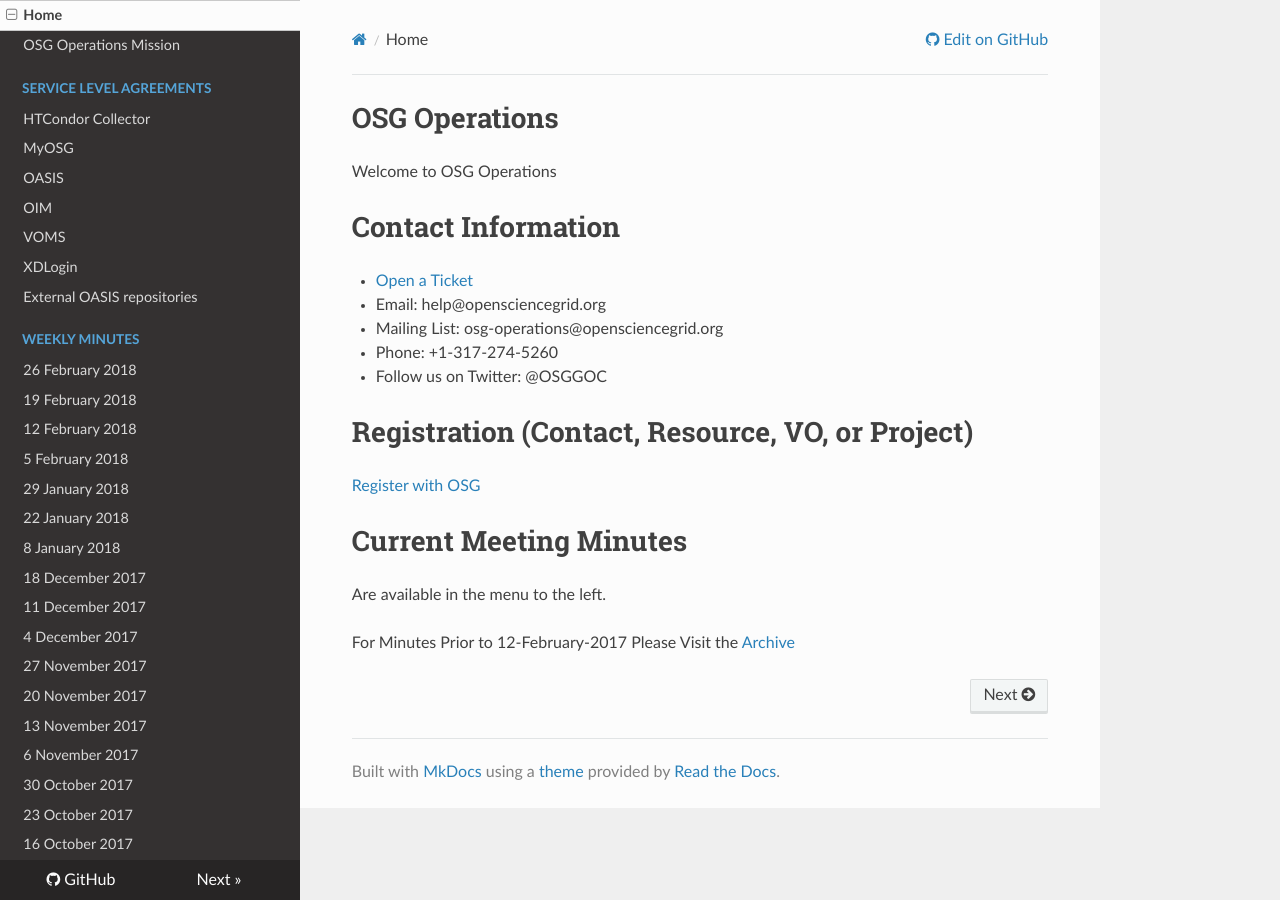
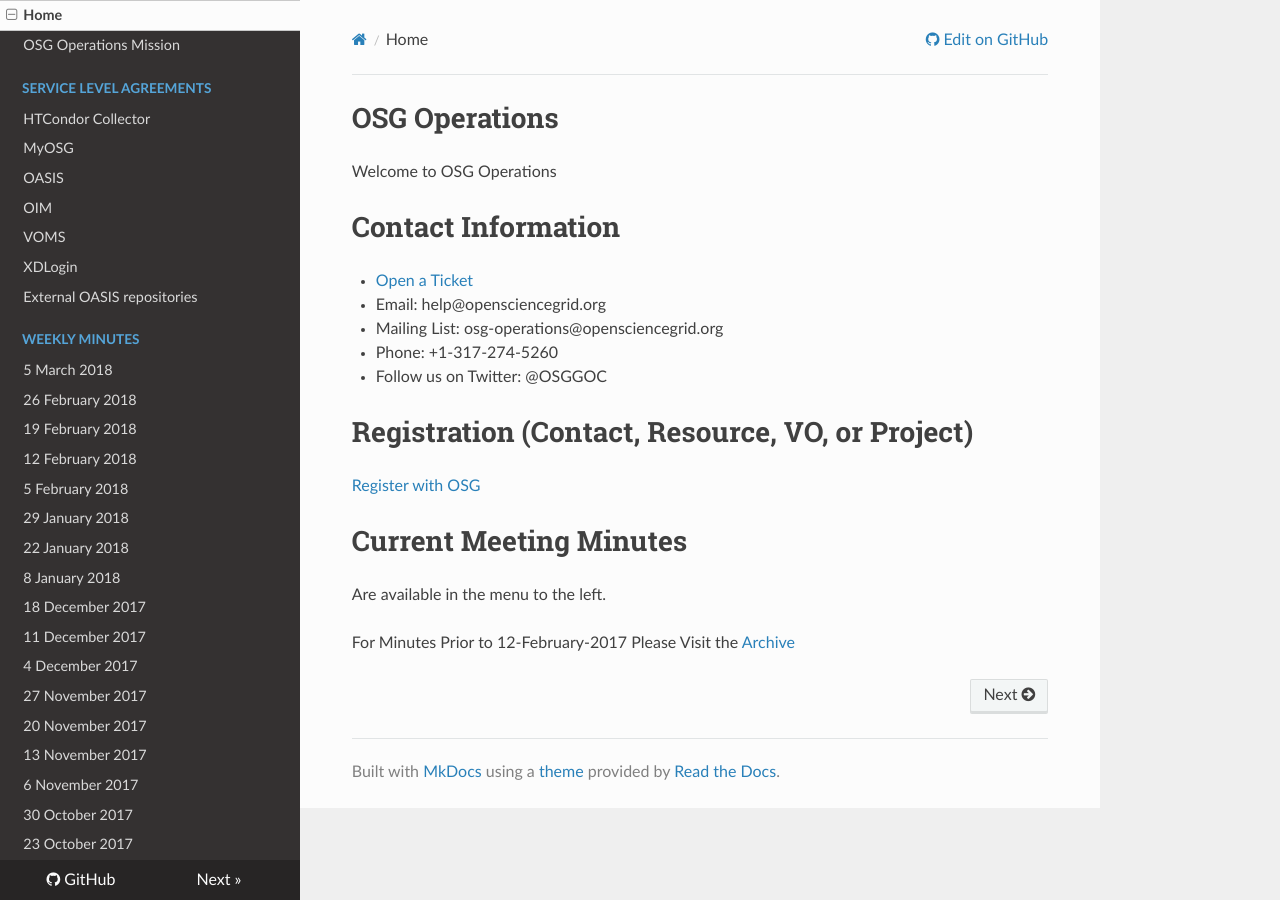
Before and after one commit to osg-htc/operations, an MkDocs documentation site: the page built from docs/index.md, in a window 1280 px wide. Built offline with MkDocs 1.6.1, drawn with Linux system fonts in a browser that asks for light colours; nearby versions of some CDN libraries; old or Windows-style settings are respelled for this version of MkDocs.

Commit message:
Update mkdocs.yml

```diff
--- a/mkdocs.yml
+++ b/mkdocs.yml
@@ -16,7 +16,8 @@
   - 'XDLogin': 'SLA/xdlogin.md'
 - External OASIS repositories: 'external-oasis-repos.md'
 - Weekly Minutes:
-  - '26 February 2018': 'WeekltMinutes/26Feb2018.md'
+  - '5 March 2018': 'WeeklyMinutes/05/Mar2018.md'
+  - '26 February 2018': 'WeeklyMinutes/26Feb2018.md'
   - '19 February 2018': 'WeeklyMinutes/19Feb2018.md'
   - '12 February 2018': 'WeeklyMinutes/12Feb2018.md'
   - '5 February 2018': 'WeeklyMinutes/05Feb2018.md'
```
